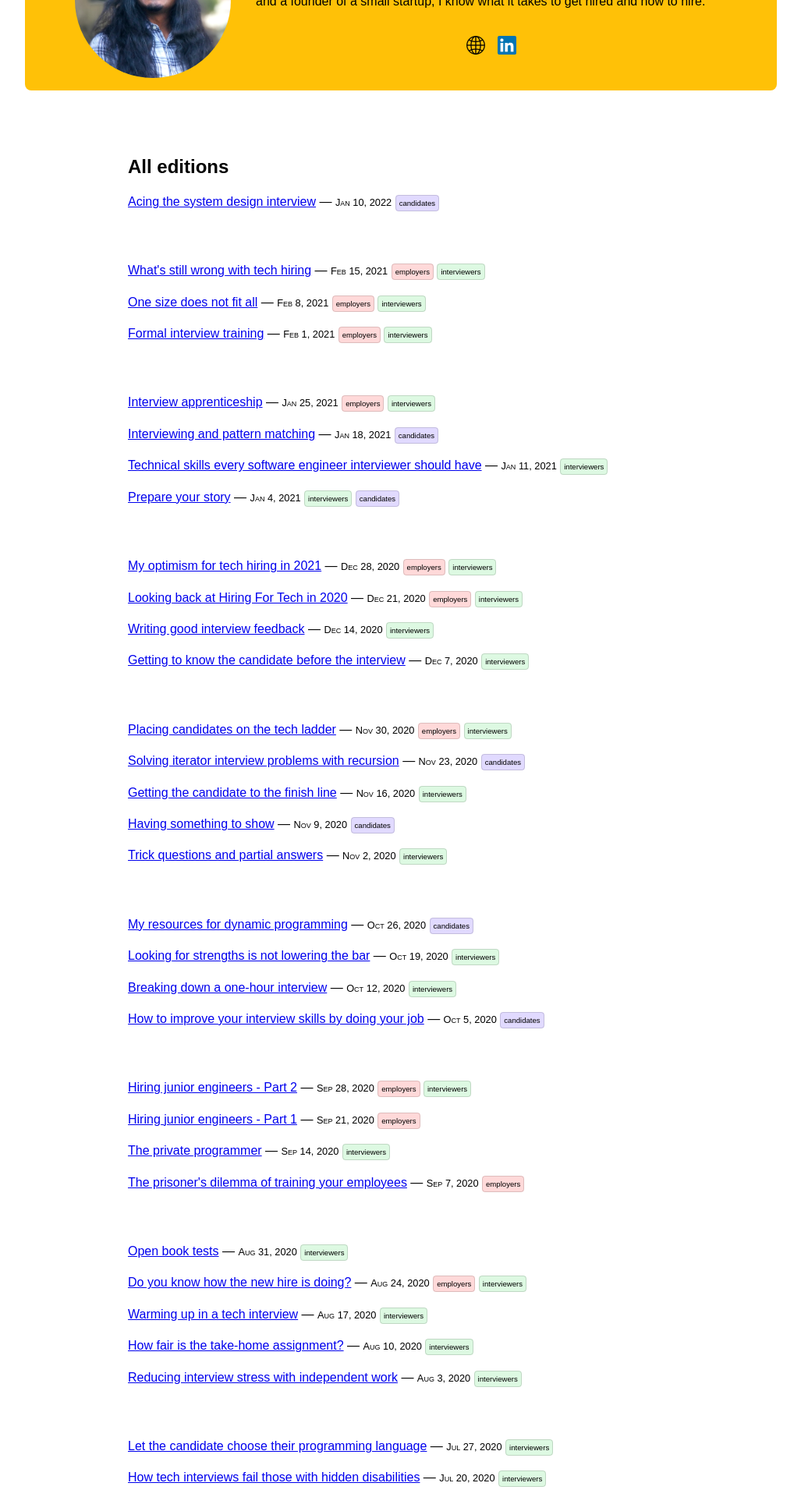
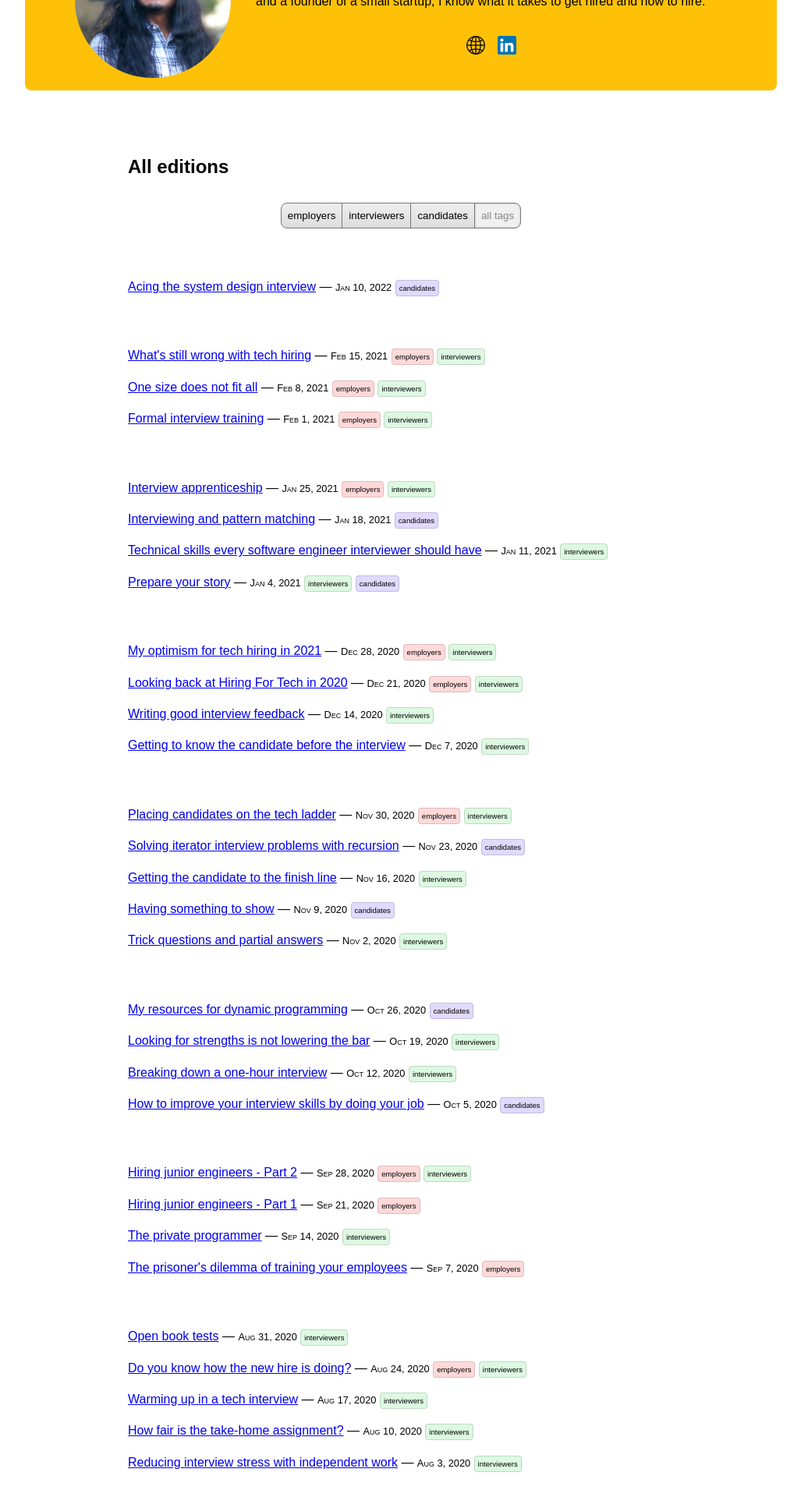
Before and after one commit to avik-das/hiringfor.tech, a Jekyll site: the page built from index.html, in a window 1280 px wide. Shown: the part 1315-3235 px from the top of the page at 78% size, without its empty margins (126-1153 px from the left). Built offline with Jekyll 4.4.1, drawn with Linux system fonts in a browser that asks for light colours.

Commit message:
Add filtering by tag to post listing
Because the filtering uses Javascript, I've added the controls for the
filtering progressively using Javascript.

```diff
--- a/assets/css/index.scss
+++ b/assets/css/index.scss
@@ -148,8 +148,6 @@
     padding-left: 0;
     margin-top: 64px;
 
-    &:first-of-type { margin-top: 0; }
-
     li {
       margin-bottom: 16px;
 
@@ -157,6 +155,40 @@
         font-variant: small-caps;
         font-size: 80%;
       }
+    }
+  }
+}
+
+/** TAG FILTERING ************************************************************/
+
+#posts {
+  #tag-filter {
+    margin: 32px 0;
+
+    display: flex;
+    flex-direction: row;
+    flex-wrap: wrap;
+    gap: 0;
+    justify-content: center;
+
+    button {
+      border: 1px solid #777;
+      margin-left: -1px;
+
+      color: #000;
+      background: linear-gradient(to bottom, #eee 0%, #ddd 100%);
+      &:hover:not(:disabled) { background: #bbb; }
+
+      &:disabled {
+        color: #888;
+        background: #f0f0f0;
+        box-shadow: inset 0 0 3px 0 #0003;
+      }
+
+      &:first-of-type { border-radius: 8px 0 0 8px; margin-left: 0; }
+       &:last-of-type { border-radius: 0 8px 8px 0; }
+
+      padding: 8px;
     }
   }
 }
--- /dev/null
+++ b/assets/js/tag-filter.js
@@ -0,0 +1,56 @@
+const TAG_META_ALL = 'meta:all-tags';
+
+function setupTagFilter(allTags) {
+  const container = document.querySelector('#tag-filter');
+  const postsWithTags = readPostsWithTags();
+
+  const appendButton = (label, tag) =>
+    appendFilterButton(postsWithTags, container, label, tag);
+
+  allTags.forEach(tag => appendButton(tag, tag));
+  appendButton('all tags', TAG_META_ALL).click();
+
+  container.removeAttribute('style');
+}
+
+function readPostsWithTags() {
+  return [...document.querySelectorAll('#posts > ul > li')].map(elem => {
+    const tags = [...elem.querySelectorAll('[data-tag]')]
+      .map(tag => tag.dataset.tag);
+
+    return {
+      elem,
+      defaultDisplay: elem.style.display,
+      tags
+    };
+  });
+}
+
+function appendFilterButton(postsWithTags, container, label, tag) {
+  const btn = document.createElement('button');
+  btn.innerText = label;
+  btn.dataset.tag = tag;
+
+  btn.addEventListener(
+    'click',
+    () => rerender(postsWithTags, container, tag)
+  );
+
+  container.appendChild(btn);
+
+  return btn;
+}
+
+function rerender(allPosts, buttonsContainer, selectedTag) {
+  allPosts.forEach(post => {
+    const show = selectedTag == TAG_META_ALL ||
+      post.tags.includes(selectedTag);
+
+    post.elem.style.display = (show ? post.defaultDisplay : 'none');
+  });
+
+  buttonsContainer.querySelectorAll('[data-tag]').forEach(btn => {
+    const selected = selectedTag == btn.dataset.tag;
+    btn.disabled = selected;
+  });
+}
--- a/index.html
+++ b/index.html
@@ -77,6 +77,8 @@
   <div id="posts">
     <h2>All editions</h2>
 
+    <div id="tag-filter" style="display: none;"><!-- Leave placeholder for Javascript --></div>
+
     {% assign posts_by_month =
         site.posts | group_by_exp:"post", "post.date | date: '%B %Y'" %}
 
@@ -107,5 +109,13 @@
   </div>
 
   <p id="footer">&copy; Avik Das, 2020. Illustrations by <a href="https://undraw.co/">Undraw</a></p>
+
+  <script language="javascript" src="/assets/js/tag-filter.js"></script>
+  <script language="javascript">
+    document.addEventListener('DOMContentLoaded', () => {
+      const ALL_TAGS = [{% for tag in site.tags %}"{{ tag | first }}"{% unless forloop.last %}, {% endunless %}{% endfor %}];
+      setupTagFilter(ALL_TAGS);
+    });
+  </script>
 </body>
 </html>
```
